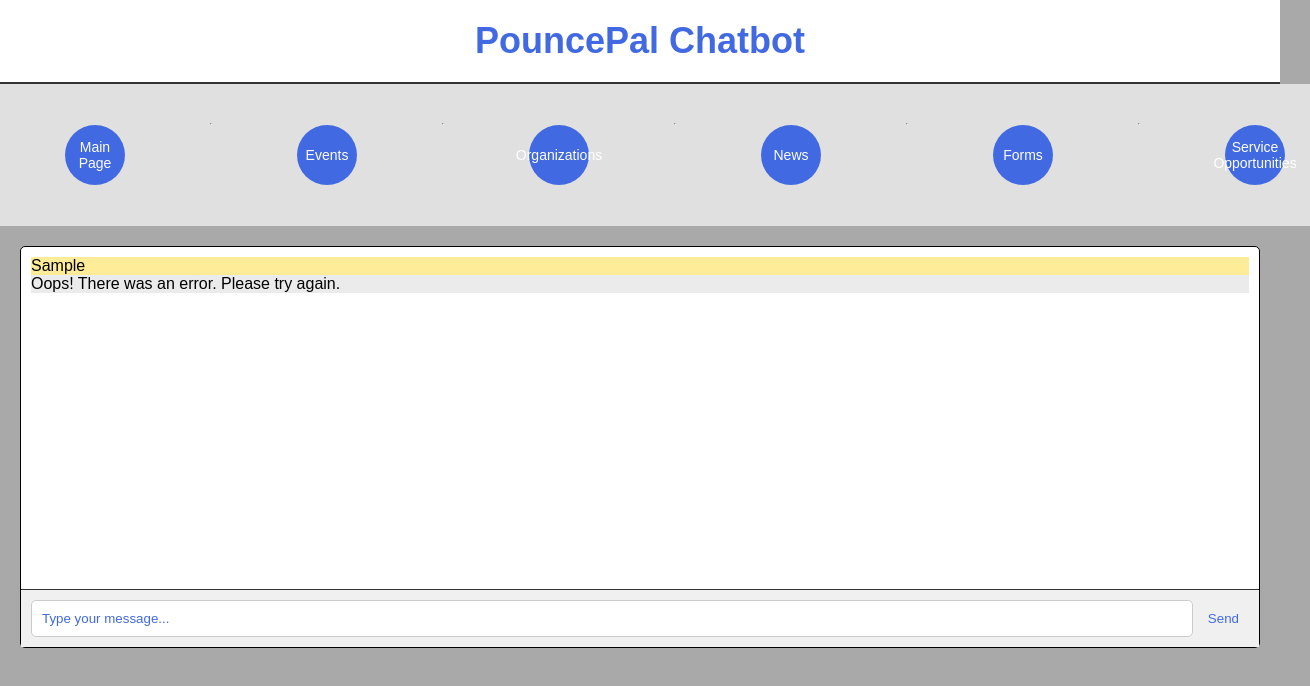
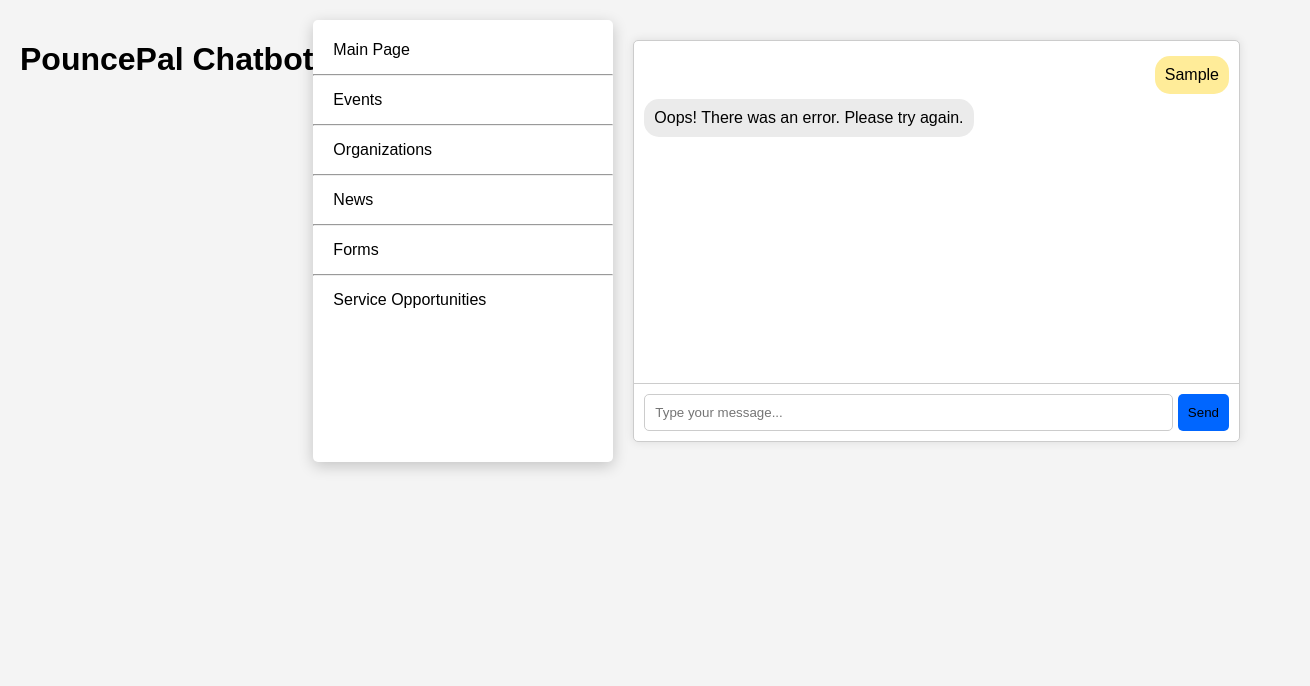
Before and after one commit to Marquez03Johnson/PouncePal-Chatbot, a website: page index.html in a window 1280 px wide. Both pictures are taken after typing "Sample" into the empty fields and a click on the button "Send". Shown: the whole page, 1310 px wide, since content can reach past the window. Drawn offline with Linux system fonts and the light colour scheme; no server answers.

Commit message:
Update style.css

```diff
--- a/style.css
+++ b/style.css
@@ -1,145 +1,251 @@
-/* General Page Styling */
 body {
     font-family: Arial, sans-serif;
-    background-color: #A9A9A9; /* Dark silver background */
-    color: black; /* Changed to black for better visibility on light background */
+    background-color: #f4f4f4;
     margin: 0;
     padding: 0;
 }
 
-/* Title Area with Royal Blue Title */
-.title-area {
-    text-align: center;
-    padding: 20px;
-    background-color: #FFFFFF; /* Changed to white */
-    border-bottom: 2px solid #333; /* Subtle darker border */
+.header {
+    position: relative;
+    width: 100%;
+    overflow: hidden;
+    margin: 0; /* remove any default margin */
 }
 
-.title-area h1 {
-    margin: 0;
-    font-size: 36px;
-    color: royalblue; /* Royal blue title */
+
+.title {
+    background-color: #0066FF; /* blue background */
+    color: black;
+    padding: 10px 20px; /* vertical and horizontal padding */
+    text-align: left; /* align text to the left */
+    position: absolute; /* position the title above the image */
+    bottom: 0; /* position at the bottom of the header */
+    left: 50px; /* distance from the left of the header */
+    z-index: 5; /* keep title above the image */
+    font-size: 40px; /* adjusted font size for readability */
+    font-weight: bold; /* make the text bold */
+    height: auto;
 }
 
-/* Sidebar with Circle Options in Royal Blue */
+.banner {
+    background-color: #2D2926; /* dark background for the banner */
+    font-size: 0.9em; /* smaller text for the banner */
+    color: #A9A9A9;
+    padding: 5px 10px;
+    text-align: left; /* align banner text to the left */
+    margin: 0; /* no margin between banner and header */
+    border-radius: 0 0 5px 5px; /* rounded bottom corners for the banner */
+}
+
+.banner span {
+    color: #D3D3D3;
+    font-weight: bold; /* bold for "Honors Chatbot" */
+}
+
+.main-container {
+    display: flex; /* use flexbox for layout */
+    padding: 20px; /* add padding to the left of the container */
+    flex-direction: column; /* default stacking behavior for smaller screens */
+}
+
 .sidebar {
-    width: 100%;
-    padding: 15px;
-    background-color: #E0E0E0; /* Lighter grey for sidebar */
-    display: flex;
-    justify-content: space-around;
-    align-items: center;
+    width: 200px; /* fixed width for the sidebar */
+    background-color: #ffffff; /* set sidebar background color to white */
+    padding: 0; /* remove padding to avoid extra space */
+    position: sticky; /* make the sidebar sticky */
+    top: 0; /* stick to the top */
+    box-shadow: 0 4px 15px rgba(0, 0, 0, 0.2); /* shadow for sidebar */
+    border-radius: 5px; /* round corners of the sidebar */
+    flex-direction: column; /* stack sidebar elements vertically */
+    height: auto; /* adjust height based on content */
+}
+.sidebar-title {
+    font-weight: bold; /* bold title */
+    border-radius: 5px 5px 0 0; /* round top corners */
+    background-color: #0066FF; /* blue background for the title */
+    font-size: 1.3em; /* larger font size for the title */
+    margin: 0; /* remove margin */
+    padding: 10px; /* add padding for better spacing */
+    color: black; /* text color for the title */
 }
 
 .sidebar-links {
-    display: flex;
-    justify-content: space-between; /* Spread the circles evenly */
-    width: 100%;
+    list-style-type: none; /* remove bullet points */
+    padding: 0; /* remove default padding */
 }
 
 .sidebar li {
-    list-style: none;
+    margin: 10px 0; /* space between buttons */
 }
 
 .sidebar a {
-    text-decoration: none;
-    color: white; /* White text */
+    text-decoration: none; /* remove underline from links */
+    color: black; /* link text color */
+    padding: 5px 10px; /* 5px top/bottom, 10px left/right */
     display: block;
-    width: 60px; /* Circle size */
-    height: 60px; /* Circle size */
-    background-color: royalblue; /* Royal blue background */
-    border-radius: 50%; /* Make it circular */
-    display: flex;
-    justify-content: center;
-    align-items: center;
-    text-align: center;
-    line-height: 60px; /* Vertically center text */
-    font-size: 14px; /* Adjusted font size to fit */
-    transition: background-color 0.3s, box-shadow 0.3s;
-    margin: 10px;
+    border-radius: 5px; /* rounded corners */
+    margin: 0 10px; /* add horizontal margin (10px) */
+    transition: background-color 0.3s, box-shadow 0.3s; /* transition for hover effect */
 }
 
 .sidebar a:hover {
-    background-color: #002366; /* Change color on hover */
-    box-shadow: 0 2px 8px rgba(0, 0, 0, 0.2); /* Hover shadow effect */
+    background-color: #0066FF; /* highlight on hover */
+    box-shadow: 0 2px 8px rgba(0, 0, 0, 0.2); /* shadow effect */
 }
 
-/* Chat Container */
 .chat-container {
-    height: 400px;
+    height: 400px; /* take the remaining space */
     max-width: 100%;
     margin: 20px;
-    border: 1px solid #000; /* Visible black outline */
-    background: #FFFFFF; /* Changed to white background */
+    border: 1px solid #ccc;
+    background: #fff;
     border-radius: 5px;
-    display: flex;
-    flex-direction: column;
-    position: relative;
+    box-shadow: 0 0 10px rgba(0, 0, 0, 0.1);
+    display: flex; /* enable flex for chat container */
+    flex-direction: column; /* arrange children vertically */
+    position: relative; /* allow absolute positioning of the disclaimer */
 }
 
-/* Messages Area */
 .messages {
-    height: 300px;
+    height: 300px; /* maintain height */
     overflow-y: auto;
     padding: 10px;
-    border-bottom: 1px solid #333; /* Visible bottom border */
-    flex: 1;
-    color: black; /* Changed to black for visibility */
+    border-bottom: 1px solid #ccc;
+    flex: 1; /* allow the messages to take available space */
 }
 
-/* User and Assistant Messages */
+.user {
+    text-align: right;
+    margin: 5px 0; /* add some space above and below messages */
+}
+
 .user .message-bubble {
-    background-color: #FFEC99; /* Yellow bubble */
-    color: black;
+    display: inline-block;
+    background-color: #FFEC99; /* user message bubble color */
+    color: black; /* text color for user message */
+    padding: 10px;
+    border-radius: 15px; /* rounded corners for message bubble */
+    max-width: 80%; /* prevent bubble from being too wide */
+    opacity: 0; /* start as invisible */
+    animation: fadeIn 0.5s forwards;
+}
+
+.assistant {
+    text-align: left;
+    margin: 5px 0; /* add some space above and below messages */
 }
 
 .assistant .message-bubble {
-    background-color: #EBEBEB; /* Grey bubble */
-    color: black;
+    display: inline-block;
+    background-color: #EBEBEB; /* assistant message bubble color */
+    color: black; /* text color for assistant message */
+    padding: 10px;
+    border-radius: 15px; /* rounded corners for message bubble */
+    max-width: 80%; /* prevent bubble from being too wide */
+    opacity: 0; /* start as invisible */
+    animation: fadeIn 0.5s forwards;
 }
 
-/* Chat Form */
+/* fade in effect */
+@keyframes fadeIn {
+    from {
+        opacity: 0; /* start with opacity 0 */
+    }
+    to {
+        opacity: 1; /* end with opacity 1 */
+    }
+}
+
 .chat-form {
     display: flex;
     padding: 10px;
-    background-color: #F0F0F0; /* Changed to light grey */
+    margin-top: auto; /* push chat form to the bottom */
 }
 
-/* Input Field */
 .chat-form input {
     flex: 1;
     padding: 10px;
     border: 1px solid #ccc;
     border-radius: 5px;
-    color: black; /* Changed to black for better visibility */
-    background-color: #FFFFFF; /* Light input field background */
 }
 
-.chat-form input::placeholder {
-    color: royalblue; /* Royal blue placeholder text */
-}
-
-/* Send Button */
 .chat-form button {
     padding: 10px;
     margin-left: 5px;
     border: none;
-    background-color: #F0F0F0; /* Changed to light grey */
-    color: royalblue; /* Royal blue text */
+    background-color: #0066FF; /* blue color for button */
+    color: black; /* text color for button */
     border-radius: 5px;
     cursor: pointer;
 }
 
 .chat-form button:hover {
-    background-color: #002366; /* Darker shade on hover */
+    background-color: #0044FF; /* slightly darker shade for hover effect */
 }
 
-/* Circle Options Adjustments */
-.sidebar a {
-    line-height: normal; /* Remove default line-height */
-    display: flex;
-    justify-content: center;
-    align-items: center;
+.disclaimer {
     text-align: center;
-    font-size: 14px; /* Smaller font size for circles */
+    font-size: 0.8em; /* smaller font size */
+    color: #555; /* gray color for the text */
+    padding: 10px;
+    background-color: #f9f9f9; /* light background color */
+    border-top: 1px solid #ccc; /* top border to separate it from the chat */
+    margin: 0; /* remove margin */
 }
+
+.typing { /* typing indicator style */
+    color: gray;
+    font-style: italic;
+    margin: 10px 0;
+}
+
+/* media queries for responsiveness */
+
+/* for larger screens, keep the sidebar on the side */
+@media screen and (min-width: 768px) {
+    .main-container {
+        flex-direction: row; /* sidebar and chat container side by side */
+    }
+
+    .sidebar {
+        width: 200px; /* fixed sidebar width */
+        height: auto; /* auto-adjust height */
+        position: sticky; /* make sidebar sticky */
+    }
+
+    .chat-container {
+        flex: 1;
+        margin-left: 20px; /* provide space for the sidebar */
+    }
+}
+
+/* for smaller screens, stack the sidebar on top of the chat */
+@media screen and (max-width: 768px) {
+    .main-container {
+        flex-direction: column; /* stack elements vertically */
+    }
+
+    .sidebar {
+        width: 100%; /* sidebar takes full width */
+        position: relative; /* normal positioning */
+        height: auto; /* auto-adjust height */
+    }
+
+    .chat-container {
+        width: 100%; /* chat container takes full width */
+        margin-left: 0; /* no margin needed since it's below sidebar */
+    }
+}
+
+/* sidebar width adjustments for larger screens */
+@media (min-width: 1024px) {
+    .sidebar {
+        width: 300px; /* increase width for larger screens */
+    }
+}
+
+@media (min-width: 1440px) {
+    .sidebar {
+        width: 350px; /* further increase width for very large screens */
+    }
+}
```
